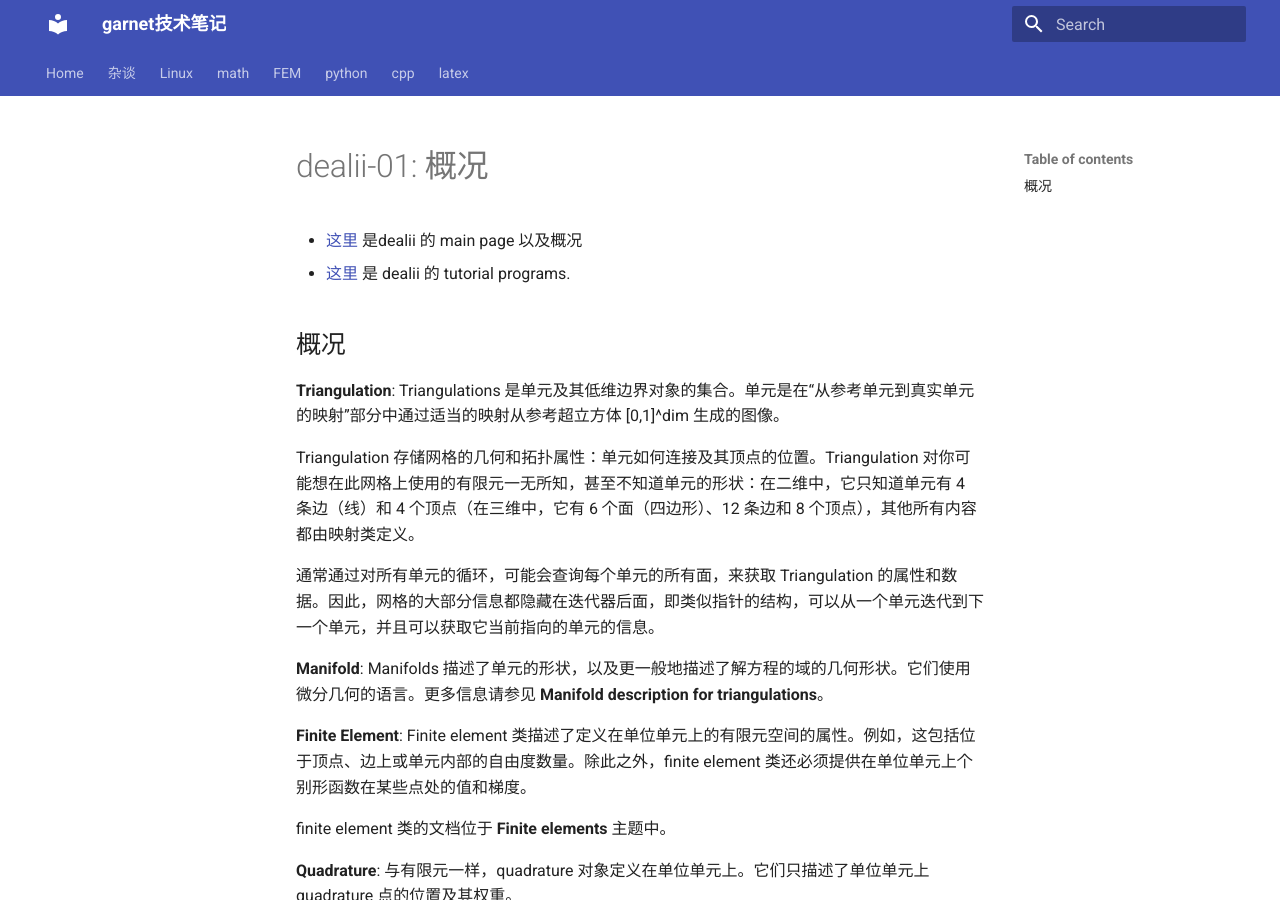
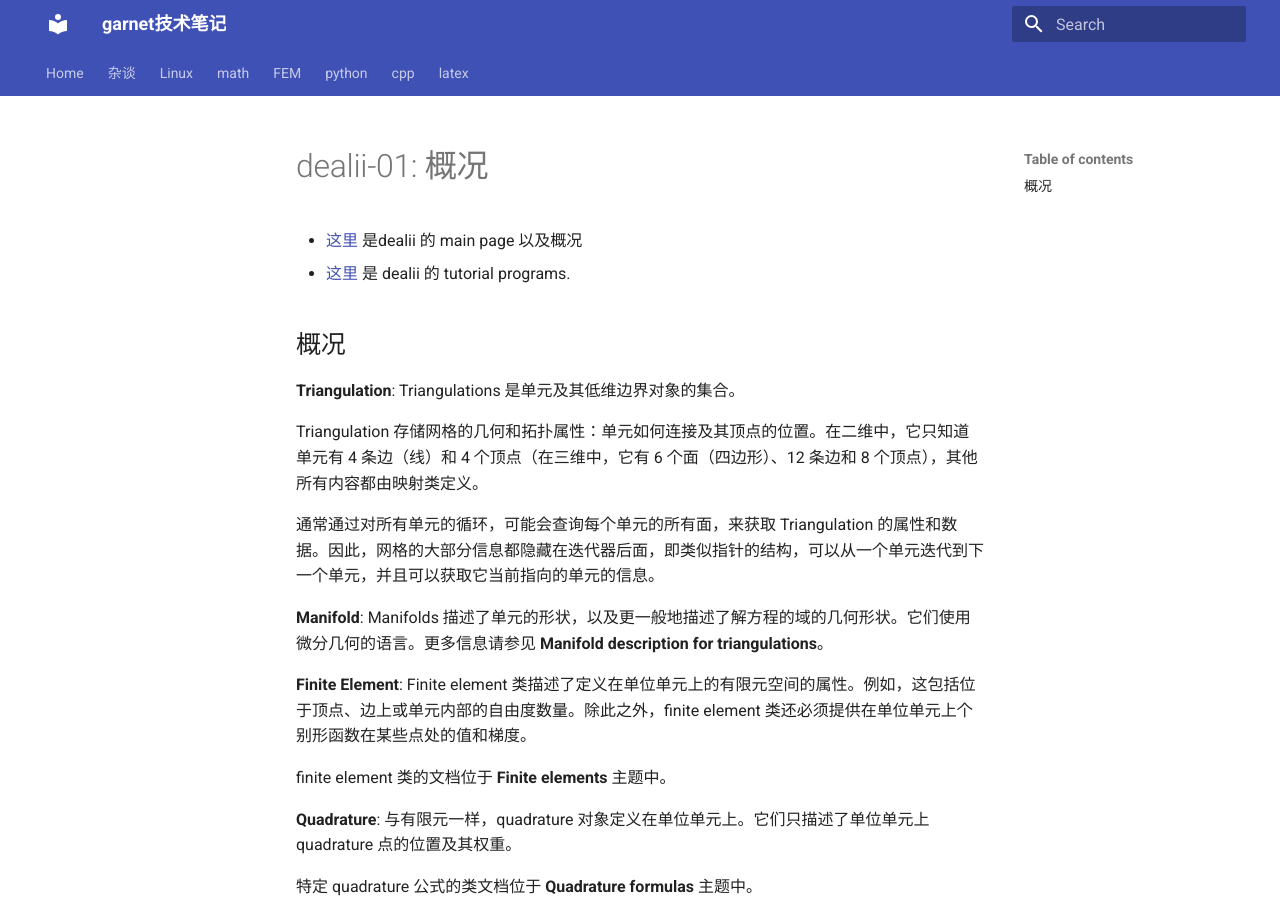
Before and after one commit to ymma98/technotes, an MkDocs documentation site: the page built from docs/FEM/dealii-01_概况.md, in a window 1280 px wide and 900 px high. Built offline with MkDocs 1.6.1 and Material for MkDocs 9.7.7, drawn with Linux system fonts in a browser that asks for light colours.

Commit message:
docs/FEM/dealii-01_概况.md updated from https://stackedit.cn/

```diff
--- a/docs/FEM/dealii-01_概况.md
+++ b/docs/FEM/dealii-01_概况.md
@@ -5,9 +5,9 @@
 
 ## 概况
 
-**Triangulation**: Triangulations 是单元及其低维边界对象的集合。单元是在“从参考单元到真实单元的映射”部分中通过适当的映射从参考超立方体 [0,1]^dim 生成的图像。
+**Triangulation**: Triangulations 是单元及其低维边界对象的集合。
 
-Triangulation 存储网格的几何和拓扑属性：单元如何连接及其顶点的位置。Triangulation 对你可能想在此网格上使用的有限元一无所知，甚至不知道单元的形状：在二维中，它只知道单元有 4 条边（线）和 4 个顶点（在三维中，它有 6 个面（四边形）、12 条边和 8 个顶点），其他所有内容都由映射类定义。
+Triangulation 存储网格的几何和拓扑属性：单元如何连接及其顶点的位置。在二维中，它只知道单元有 4 条边（线）和 4 个顶点（在三维中，它有 6 个面（四边形）、12 条边和 8 个顶点），其他所有内容都由映射类定义。
 
 通常通过对所有单元的循环，可能会查询每个单元的所有面，来获取 Triangulation 的属性和数据。因此，网格的大部分信息都隐藏在迭代器后面，即类似指针的结构，可以从一个单元迭代到下一个单元，并且可以获取它当前指向的单元的信息。
 
```
Also changed, not shown: other parts of docs/FEM/dealii-01_概况.md (+2 -1 lines).
